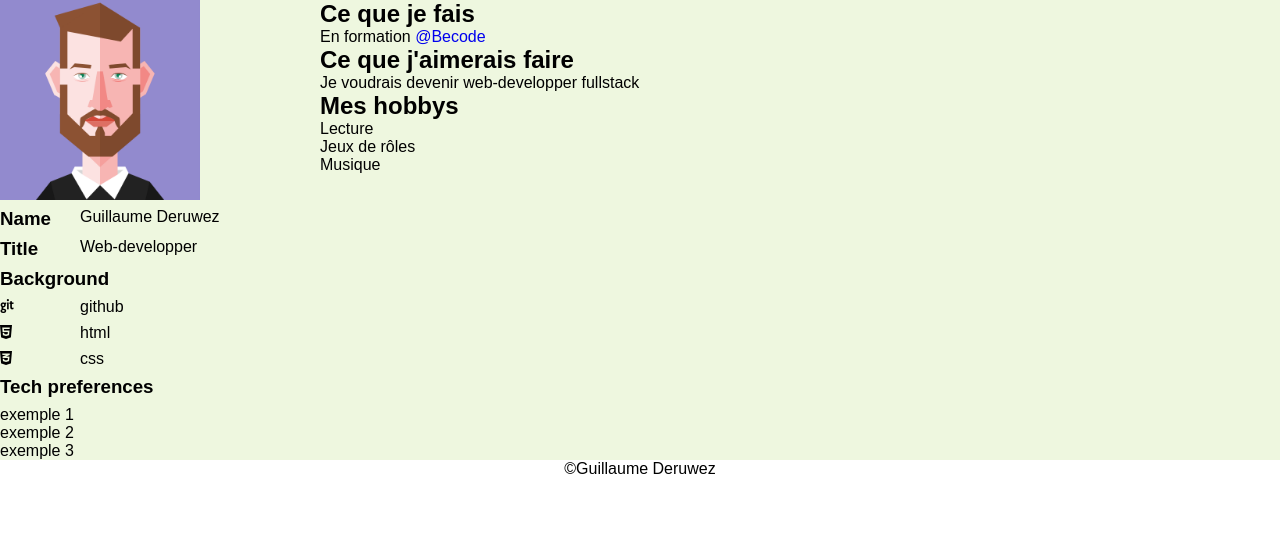
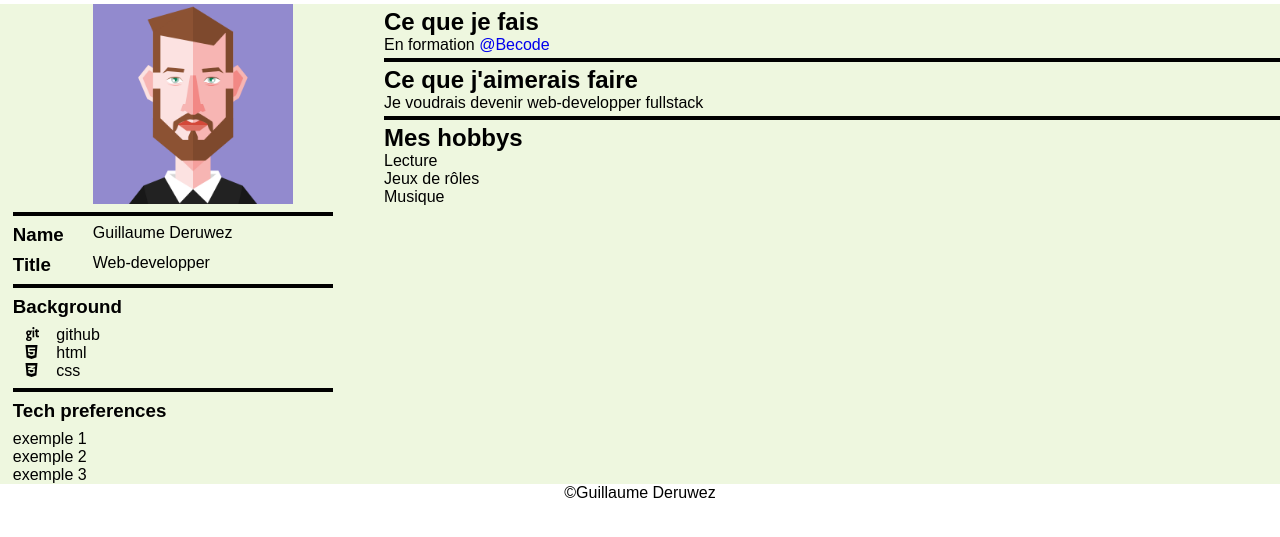
Before and after one commit to gderuwez/CV, a PHP site: page / in a window 1280 px wide. Shown: the part 202-739 px from the top of the page. Run offline with PHP 8.4, Linux system fonts and the light colour scheme; some libraries are stand-ins or nearby versions.

Commit message:
using grid and flex

```diff
--- a/curriculumVitae/assets/CSS/style.css
+++ b/curriculumVitae/assets/CSS/style.css
@@ -26,7 +26,7 @@ header, section, footer {
   font-family: arial;
 }
 
-.flex-box div, #avatar, #logo {
+.flex-box div, #logo {
   height: 25vh;
 }
 
@@ -34,9 +34,9 @@ header, section, footer {
   width: auto;
 }
 
-.flex-box a{
-  line-height: 25vh;
-  color: white;
+.line, .line2, .line3, .line4 {
+  background-color: black;
+  height: 0.5vh;
 }
 
 /*header specific code*/
@@ -50,6 +50,11 @@ header {
   flex-wrap: wrap;
 }
 
+.flex-box a{
+  line-height: 25vh;
+  color: white;
+}
+
 .flex-box div {
   font-size: 30px;
   padding: 0px 20px;
@@ -61,9 +66,7 @@ header {
 }
 
 #logo {
-  transition-duration: transform 20s;
-  transition-delay: 2s;
-  transform: rotateY(1800000deg);
+  transition: transform 2s;
 }
 
 #logo:hover {
@@ -74,34 +77,8 @@ header {
 section {
   height: auto;
   background-color: #eef7df;
+  margin-top: 0.5vh;
 }
-
-.asideLeft {
-  display: grid;
-  grid-template-columns: 25% 75%;
-  flex-basis: 25%;
-  grid-row-gap: 0.5em;
-}
-
-#avatar {
-  height: 128;
-  grid-column: 1 / span 2;
-  grid-row: 1/ span 2;
-}
-
-.Name { grid-area: 3;}
-.NameR { grid-area: 3/2;}
-.Title { grid-area: 4;}
-.TitleL { grid-area: 4/2;}
-.background { grid-area: 5/1/6/3;}
-.fa-git {grid-area: 6;}
-.git {grid-area: 6/2;}
-.fa-html5{grid-area: 7;}
-.code {grid-area: 7/2;}
-.fa-css3-alt{grid-area: 8;}
-.style {grid-area: 8/2;}
-.tech {grid-area: 9/1/10/3;}
-.pre {grid-area: 10;}
 
 .flexy {
   display: flex;
@@ -109,8 +86,55 @@ section {
 }
 
 .main {
-  flex-basis: 75%;
+  flex-basis: 70%;
 }
+
+.main div {
+  margin: 0.5vh 0;
+}
+
+/*Left side table*/
+
+.asideLeft {
+  display: grid;
+  grid-template-columns: 25% 75%;
+  flex-basis: 25%;
+  grid-row-gap: 0.5em;
+  margin-left: 1vw;
+}
+
+#avatar {
+  height: 25vh;
+  padding-left: 6.25vw;
+  grid-column: 1 / span 2;
+  grid-row: 1/ span 2;
+  justify-content: center;
+}
+
+.line { grid-area: 3/1/4/3; }
+.Name { grid-area: 4;}
+.NameR { grid-area: 4/2;}
+.Title { grid-area: 5;}
+.TitleL { grid-area: 5/2;}
+.line2 { grid-area: 6/1/7/3; }
+.background { grid-area: 7/1/8/3;}
+.subGrid {
+  grid-area: 8/1/9/3;
+  display: grid;
+  grid-template-columns: 10% 90%;
+  margin-left: 1vw;
+}
+.fa-git {grid-area: 1;}
+.git {grid-area: 1/2;}
+.fa-html5{grid-area: 2;}
+.code {grid-area: 2/2;}
+.fa-css3-alt{grid-area: 3;}
+.style {grid-area: 3/2;}
+
+.line3 { grid-area: 9/1/10/3; }
+.tech {grid-area: 10/1/11/3; }
+.pre {grid-area: 11; }
+
 /*footer specific code*/
 
 footer {
--- a/curriculumVitae/index.php
+++ b/curriculumVitae/index.php
@@ -6,17 +6,22 @@
       <div class="flexy">
         <div class="asideLeft">
           <img id="avatar" src="./assets/images/avatar.png" alt="Portrait de guillaume">
+          <div class="line"></div>
           <h3 class="Name">Name</h3>
           <p class="NameR">Guillaume Deruwez</p>
           <h3 class="Title">Title</h3>
           <p class="TitleL">Web-developper</p>
+          <div class="line2"></div>
           <h3 class="background">Background</h3>
+          <div class="subGrid">
             <i class="fab fa-git"></i>
             <p class="git">github</p>
             <i class="fab fa-html5"></i>
             <p class="code">html</p>
             <i class="fab fa-css3-alt"></i>
             <p class="style">css</p>
+          </div>
+          <div class="line3"></div>
           <h3 class="tech">Tech preferences</h3>
           <p class="pre">
             exemple 1<br>
@@ -25,10 +30,17 @@
           </p>
         </div>
         <div class="main">
+          <div>
             <h2>Ce que je fais</h2>
             <p>En formation <a href="https://www.linkedin.com/in/guillaume-deruwez-98328a134/" title="lien linkedin" target="_blank">@Becode</a></p>
+          </div>
+          <div class="line3"></div>
+          <div>
             <h2>Ce que j'aimerais faire</h2>
             <p>Je voudrais devenir web-developper fullstack</p>
+          </div>
+          <div class="line4"></div>
+          <div>
             <h2>Mes hobbys</h2>
             <ul>
               <li>Lecture</li>
@@ -37,6 +49,7 @@
             </ul>
         </div>
         </div>
+      </div>
     </section>
 
 <?php
```
Lines whose indentation alone changed are shown as unchanged.
